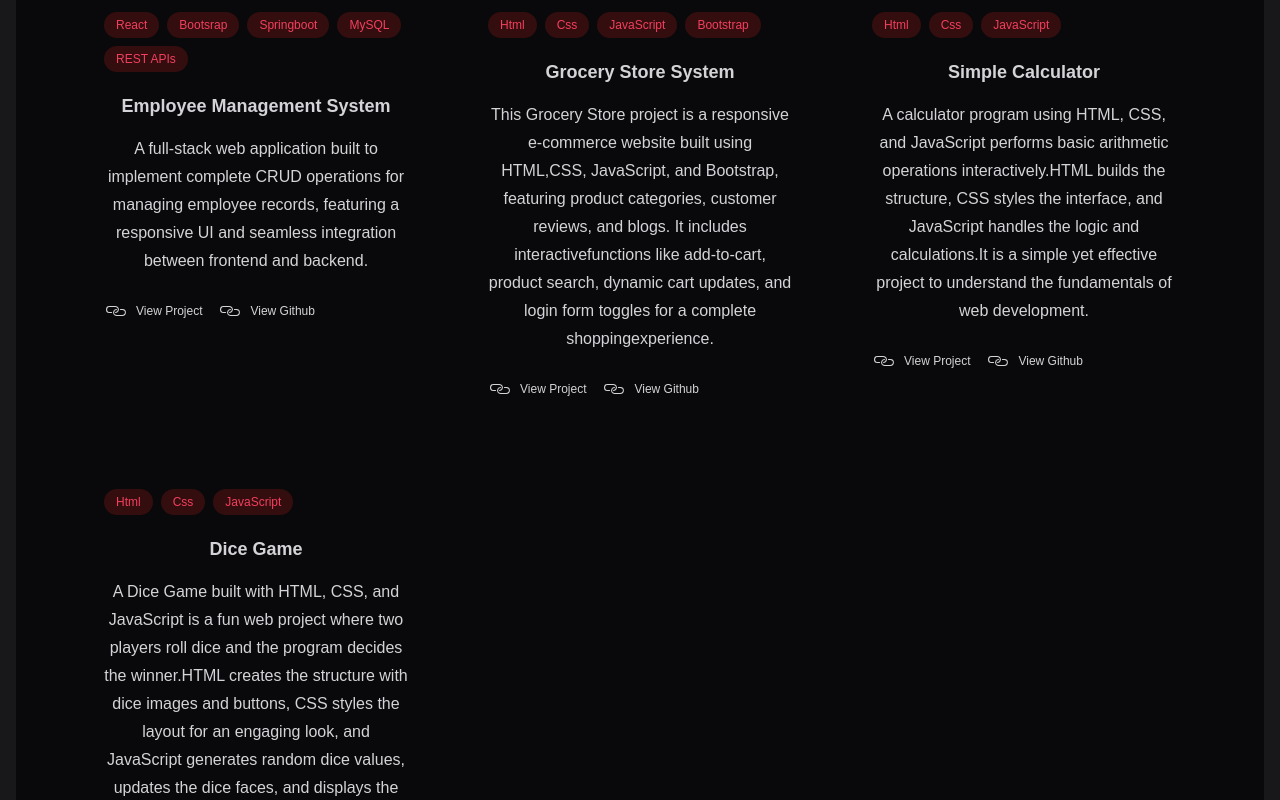
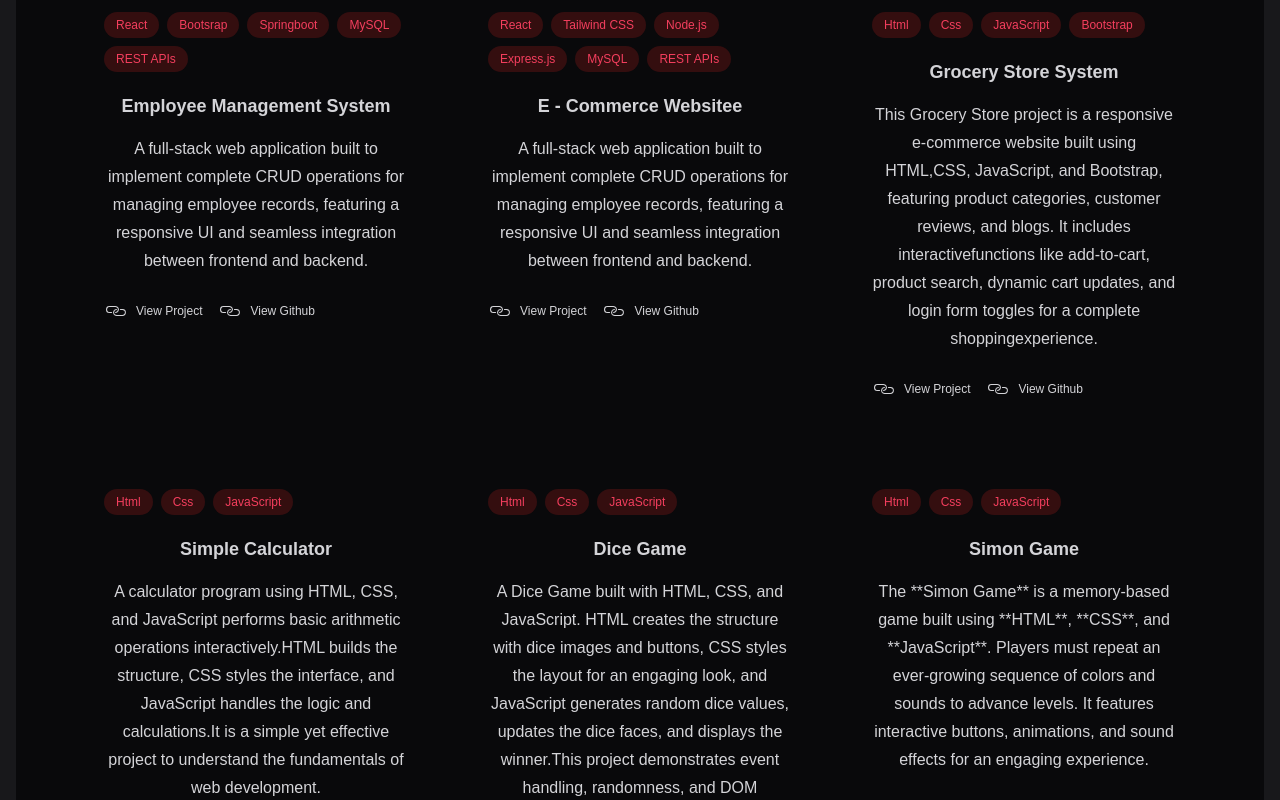
Before and after one commit to vedaprathik/Portfolio, a React (Vite) app: page /portfolio in a window 1280 px wide. Shown: the part 760-1560 px from the top of the page. Built offline with nearby package versions, Linux system fonts and the light colour scheme.

Commit message:
icons for certificates added

```diff
--- a/index.html
+++ b/index.html
@@ -2,7 +2,7 @@
 <html lang="en">
   <head>
     <meta charset="UTF-8" />
-    <link rel="icon" type="image/svg+xml" href="">
+    <link rel="icon" type="image/svg+xml" href="./src/Data/icon1.jpg">
     <meta name="viewport" content="width=device-width, initial-scale=1.0" />
     <title>VedaPrathik Gattu Portfolio</title>
   </head>
--- a/src/Components/sections/profile.jsx
+++ b/src/Components/sections/profile.jsx
@@ -1,5 +1,5 @@
 import info from "../../Data/info.js";
-import '../styles/profile.css';
+import '../styles/profile.css'
 import { IoIosArrowForward} from "react-icons/io"
 import useScrollReveal from "./useScrollReveal.js"
 
--- a/src/Components/styles/education.css
+++ b/src/Components/styles/education.css
@@ -305,6 +305,10 @@
 .smartinterviews {
     height:3rem;
 }
+
+.Simplilearn {
+    height:3rem;
+}
 .ee-slide:hover .ee-tooltip { opacity: 1; }
 .dark .ee-tooltip {
     background: #111827;
--- a/src/Data/info.js
+++ b/src/Data/info.js
@@ -2,10 +2,13 @@ import cmr from './cmr.jpg';
 import icon1 from './icon1.jpg';
 import alp from './alp.jpeg';
 import Sch from './Sch.jpg';
+import smartinterviews from './smartinterviews.webp';
 import Simplilearn from './Simplilearn.jpg';
-import Smartinterviews from './Smartinterviews.jpg';
+
 
 const info={
+    smart:smartinterviews,
+    simpli:Simplilearn,
     main: {
         name: "VedaPrathik Gattu",
         description: "Motivated Computer Science Engineering student with hands-on experience in innovative projects by applying my expertise in backend development with Spring Boot, frontend technologies like React and Bootstrap, and database management with MySQL. Seeking a Software Engineer role to contribute to innovative projects by leveraging skills in Java, Python, React, Spring Boot, Bootstrap, and MySQL to build scalable and efficient software solutions.",
@@ -26,27 +29,45 @@ const info={
             title: "Employee Management System",
 			description: "A full-stack web application built to implement complete CRUD operations for managing employee records, featuring a responsive UI and seamless integration between frontend and backend.",
             technologies: "React, Bootsrap, Springboot, MySQL,REST APIs",
-            github: "https://vedaprathikgattu.github.io/employee/",
+            github: "https://github.com/vedaprathik/Employee-Management-System",
+        },
+
+        {
+            title: "E - Commerce Websitee",
+			description: "A full-stack web application built to implement complete CRUD operations for managing employee records, featuring a responsive UI and seamless integration between frontend and backend.",
+            technologies: "React, Tailwind CSS, Node.js, Express.js, MySQL, REST APIs",
+            github: "https://github.com/vedaprathik/E-commerce",
         },
 
         {
             title: "Grocery Store System",
 			description: "This Grocery Store project is a responsive e-commerce website built using HTML,CSS, JavaScript, and Bootstrap, featuring product categories, customer reviews, and blogs. It includes interactivefunctions like add-to-cart, product search, dynamic cart updates, and login form toggles for a complete shoppingexperience.",
             technologies: "Html, Css, JavaScript, Bootstrap",
-            github: "https://vedaprathikgattu.github.io/gsp/",
+            github: "https://github.com/vedaprathik/Grocerry-Store",
+            link: "https://vedaprathik.github.io/Grocerry-Store/",
         },
         {
             title: "Simple Calculator",
 			description: "A calculator program using HTML, CSS, and JavaScript performs basic arithmetic operations interactively.HTML builds the structure, CSS styles the interface, and JavaScript handles the logic and calculations.It is a simple yet effective project to understand the fundamentals of web development.",
             technologies: "Html, Css, JavaScript",
-            github: "https://vedaprathikgattu.github.io/calculator/",
+            github: "https://github.com/vedaprathik/Caluclator",
+            link: "https://vedaprathik.github.io/Caluclator/",
         },
 
         {
             title: "Dice Game",
-			description: "A Dice Game built with HTML, CSS, and JavaScript is a fun web project where two players roll dice and the program decides the winner.HTML creates the structure with dice images and buttons, CSS styles the layout for an engaging look, and JavaScript generates random dice values, updates the dice faces, and displays the winner.This project demonstrates event handling, randomness, and DOM manipulation in web development.",
+			description: "A Dice Game built with HTML, CSS, and JavaScript. HTML creates the structure with dice images and buttons, CSS styles the layout for an engaging look, and JavaScript generates random dice values, updates the dice faces, and displays the winner.This project demonstrates event handling, randomness, and DOM manipulation in web development.",
             technologies: "Html, Css, JavaScript",
-            github: "https://vedaprathikgattu.github.io/DiceGames/",
+            link: "https://vedaprathik.github.io/Dice-Game/",
+            github: "https://github.com/vedaprathik/Dice-Game",
+        },
+
+        {
+            title: "Simon Game",
+			description: "The **Simon Game** is a memory-based game built using **HTML**, **CSS**, and **JavaScript**. Players must repeat an ever-growing sequence of colors and sounds to advance levels. It features interactive buttons, animations, and sound effects for an engaging experience.",
+            technologies: "Html, Css, JavaScript",
+            link: "https://vedaprathik.github.io/Simon-Game/",
+            github: "https://github.com/vedaprathik/Simon-Game",
         },
     ],
 
@@ -91,14 +112,14 @@ const info={
         {
             title:"Full Stack Java Development",
             description: "Provided by SimpliLearn",
-            simpli: "Simplilearn",
+            icon: "Simplilearn",
             link: "https://drive.google.com/file/d/1VJGCVHzLEAOYZE947CkwrYTKCWJDEuKz/view",
         },
 
         {
             title: "Smart Coder (DSA)",
             description: "Provided by Smart Interviews",
-            icon: "Smartinterviews",
+            icon: "smartinterviews",
             link: "https://drive.google.com/file/d/1ldkY35g-Hq6xPNLcTYnuV27DTWIc8Ty8/view",
         },
 
```
Also changed, not shown: src/Components/styles/skills.css (indentation only), src/Data/smartinterviews.webp (added).
